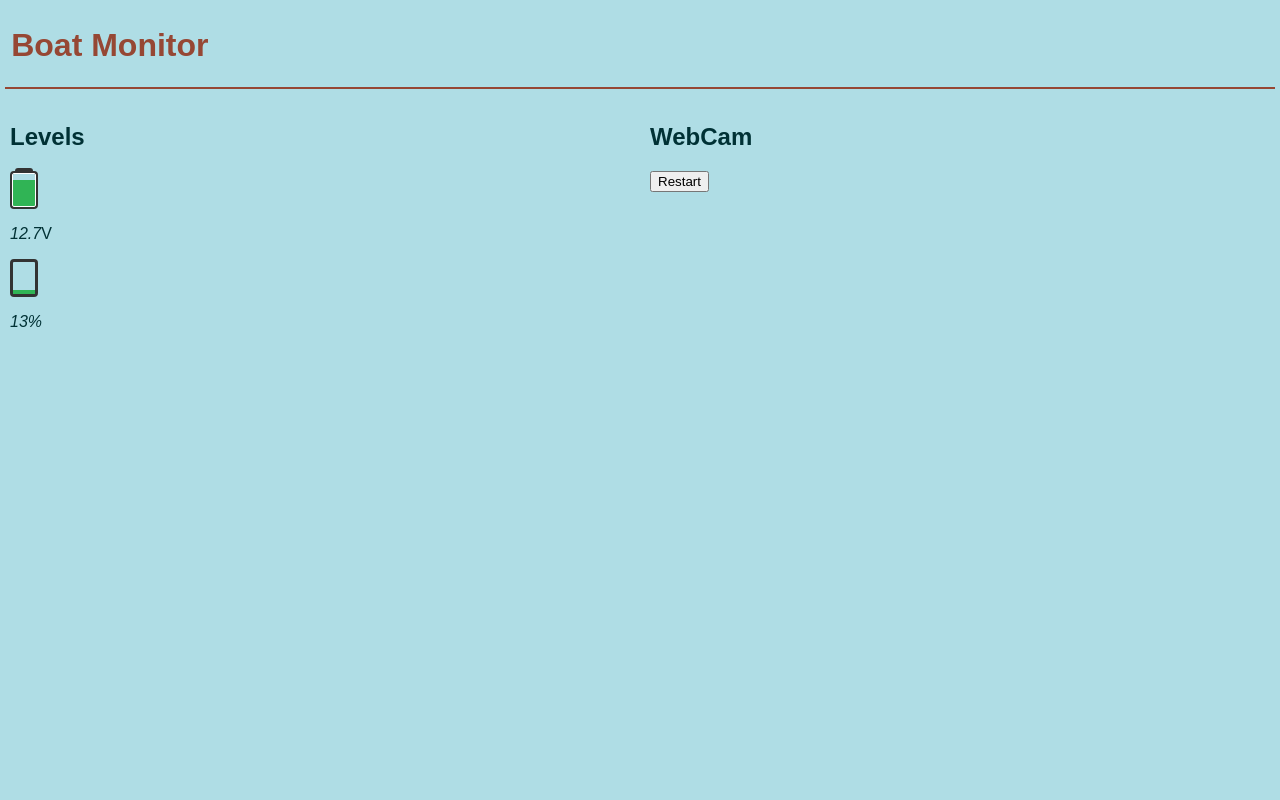
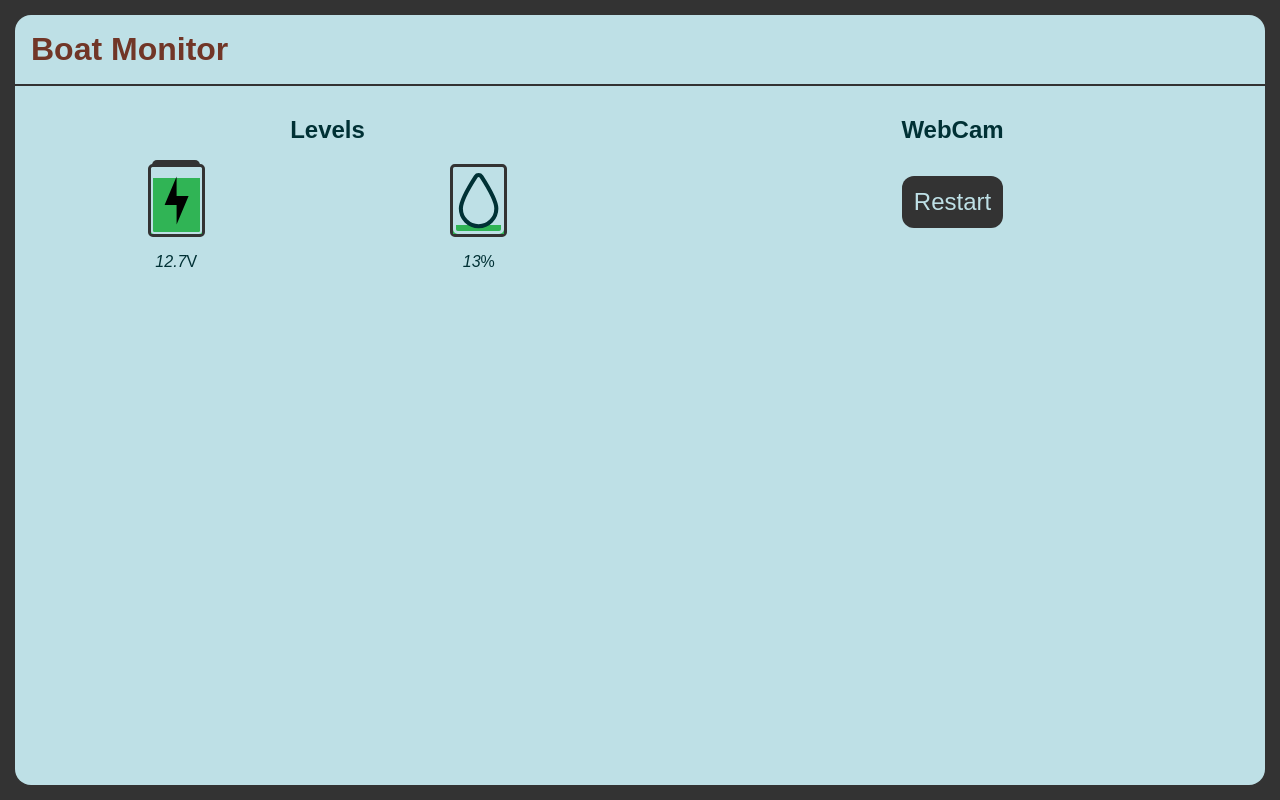
Before and after one commit to benjamin-wright/boat-monitor, a plain HTML site: page data/index.html in a window 1280 px wide. Drawn offline with Linux system fonts and the light colour scheme; no server answers.

Commit message:
building out the web page

```diff
--- a/data/index.html
+++ b/data/index.html
@@ -1,26 +1,87 @@
 <html>
   <head>
     <script>
+      const minVoltage = 10;
+      const maxVoltage = 15.5;
+      const warnVoltage = 11.5;
+      const dangerVoltage = 10.5;
+
+      const warnBilge = 0.5;
+      const dangerBilge = 0.8;
+
+      function resetCamera() {
+        console.log("Resetting camera");
+      }
+
+      function normalise(value, min, max) {
+        const normalised = (value - min) / (max - min);
+        return Math.min(1, Math.max(0, normalised));
+      }
+
+      function setBattery(voltage) {
+        document.getElementById("voltage-data").innerText = voltage.toFixed(2);
+        document.getElementById("voltage-svg").style.height = `${normalise(voltage, minVoltage, maxVoltage) * 100}%`;
+
+        const battery = document.getElementById("battery");
+
+        if (voltage < dangerVoltage) {
+          battery.classList.remove("warning");
+          battery.classList.add("danger");
+        } else if (voltage < warnVoltage) {
+          battery.classList.add("warning");
+          battery.classList.remove("danger");
+        } else {
+          battery.classList.remove("warning");
+          battery.classList.remove("danger");
+        }
+      }
+
+      function setBilge(level) {
+        document.getElementById("bilge-data").innerText = (level * 100).toFixed(0);
+        document.getElementById("bilge-svg").style.height = `${level * 100}%`;
+
+        const bilge = document.getElementById("bilge");
+
+        if (level > dangerBilge) {
+          bilge.classList.add("danger");
+          bilge.classList.remove("warning");
+        } else if (level > warnBilge) {
+          bilge.classList.remove("danger");
+          bilge.classList.add("warning");
+        } else {
+          bilge.classList.remove("danger");
+          bilge.classList.remove("warning");
+        }
+      }
+
       function refresh() {
         fetch("/pins")
           .then(res => res.json())
           .then(data => {
-            console.log(data);
+            setBattery(data.battery);
+            setBilge(data.bilge);
           });
       }
 
-      setInterval(refresh, 5000);
+      setInterval(refresh, 2000);
+      refresh();
     </script>
     <style>
       :root {
         --primary-color: #003135;
         --secondary-color: #0FA4AF;
-        --highlight-color: #964734;
-        --background-color: #AFDDE5;
+        --highlight-color: #713627;
+        --background-color: #bee0e6;
+        --inactive-color: #aaaaaa;
+        --border-color: #333;
 
         --level-good: #30b455;
         --level-warning: #f0b840;
         --level-danger: #f04040;
+      }
+
+      html {
+        background-color: var(--border-color);
       }
 
       body {
@@ -28,7 +89,8 @@
         font-family: Arial, sans-serif;
         color: var(--primary-color);
         padding: 0;
-        margin: 0;
+        margin: 15px;
+        border-radius: 1em;
         display: grid;
         grid-template-columns: 1fr 1fr;
         grid-template-rows: max-content;
@@ -36,51 +98,66 @@
       }
 
       header {
-        margin: 0.3em;
-        border-bottom: 2px solid var(--highlight-color);
+        padding: 0.2em;
+        border-bottom: 2px solid var(--border-color);
         grid-column: 1 / span 2;
       }
 
       h1 {
         color: var(--highlight-color);
-        margin: 0.7em 0.2em;
+        margin: 0.4em;
       }
 
       section {
         padding: 10px;
+        display: flex;
+        flex-wrap: wrap;
+        height: fit-content;
+        justify-content: space-around;
+      }
+
+      section h2 {
+        flex-basis: 100%;
+        text-align: center;
+      }
+
+      section > div {
+        display: flex;
+        flex-direction: column;
+        align-items: center;
       }
 
       .battery {
-        border: 3px solid #333;
-        width: 18px;
-        height: 28px;
-        padding: 2px;
-        border-radius: 4px;
+        border: 0.2em solid var(--border-color);
+        width: 3em;
+        height: 4em;
+        padding: 0.1em;
+        border-radius: 0.3em;
         position: relative;
-        margin: 15px 0;
+        margin: 0;
       }
 
       .battery:before {
         content: '';
-        height: 3px;
-        width: 18px;
-        background: #333;
+        height: 0.3em;
+        width: 3em;
+        background: var(--border-color);
         display: block;
         position: absolute;
-        top: -6px;
-        border-radius: 4px 4px 0 0;
+        top: -0.4em;
+        border-radius: 0.4em 0.4em 0 0;
       }
 
       .battery:after {
         content: '';
         display: block;
         position: absolute;
-        top: -1px;
-        left: -1px;
-        right: -1px;
-        bottom: -1px;
-        border: 1px solid #fff;
-        border-radius: 2px;
+        top: 0;
+        left: 0;
+        right: 0;
+        bottom: 0;
+        border: 0.15em solid var(--background-color);
+        border-radius: 0.2em;
       }
 
       .level {
@@ -91,14 +168,79 @@
         right: 0;
       }
 
+      .lightning, .water {
+        display: inline-block;
+        position: absolute;
+        top: 0;
+        right: 0;
+        width: 100%;
+        height: 100%;
+      }
+
+      .water {
+        fill: none;
+        stroke: var(--primary-color);
+        stroke-width: 3px;
+      }
+
       .bilge {
-        border: 3px solid #333;
-        width: 18px;
-        height: 28px;
-        padding: 2px;
-        border-radius: 4px;
+        border: 0.2em solid var(--border-color);
+        width: 3em;
+        height: 4em;
+        padding: 0.1em;
+        border-radius: 0.3em;
         position: relative;
-        margin: 15px 0;
+        margin: 0;
+      }
+
+      .bilge:after {
+        content: '';
+        display: block;
+        position: absolute;
+        top: 0;
+        left: 0;
+        right: 0;
+        bottom: 0;
+        border: 0.2em solid var(--background-color);
+        border-radius: 0.3em;
+      }
+
+      .warning .level {
+        background: var(--level-warning);
+      }
+
+      .danger svg {
+        fill: var(--level-danger);
+      }
+
+      .danger .level {
+        background: var(--level-danger);
+      }
+
+      button {
+        background-color: var(--border-color);
+        color: var(--background-color);
+        border: none;
+        border-radius: 0.5em;
+        padding: 0.5em;
+        margin: 0.5em;
+        cursor: pointer;
+        font-size: 1.5em;
+      }
+
+      button:hover {
+        background-color: var(--highlight-color);
+        color: var(--background-color);
+      }
+
+      button:active {
+        box-shadow: 0 0 0.3em 0 var(--border-color);
+      }
+
+      button:disabled {
+        background-color: var(--inactive-color);
+        color: var(--background-color);
+        pointer-events: none;
       }
     </style>
   </head>
@@ -109,21 +251,29 @@
     <section>
       <h2>Levels</h2>
       <div>
-        <div class="battery">
-          <div class="level" style="height: 83%;"></div>
+        <div id="battery" class="battery">
+          <div id="voltage-svg" class="level" style="height: 83%;">
+          </div>
+          <svg class="lightning" viewBox="0 0 32 32">
+            <path d="M23.5 13.187h-7.5v-12.187l-7.5 17.813h7.5v12.187l7.5-17.813z"/>
+          </svg>
         </div>
-        <p><em>12.7</em>V</p>
+        <p><em id="voltage-data">12.7</em>V</p>
       </div>
       <div>
-        <div class="bilge">
-          <div class="level" style="height: 13%;"></div>
+        <div id="bilge" class="bilge">
+          <div id="bilge-svg" class="level" style="height: 13%;">
+          </div>
+          <svg class="water" viewBox="0 0 37.607 37.607">
+            <path d="M31.833,24.579c0,7.187-5.846,13.028-13.029,13.028S5.775,31.764,5.775,24.579c0-6.237,9.105-20.617,10.932-23.437 C17.167,0.43,17.957,0,18.806,0s1.638,0.43,2.099,1.142C22.728,3.962,31.833,18.342,31.833,24.579z"></path>
+          </svg>
         </div>
-        <p><em>13%</em></p>
+        <p><em id="bilge-data">13</em>%</p>
       </div>
     </section>
     <section>
       <h2>WebCam</h2>
-      <button>Restart</button>
+      <button onclick="resetCamera()">Restart</button>
     </section>
   </body>
 </html>
--- a/mockServer/server.js
+++ b/mockServer/server.js
@@ -14,7 +14,7 @@ app.get('/index.html', (req, res) => {
 
 app.get('/pins', (req, res) => {
   res.json({
-    battery: Math.random() * 4 + 10,
+    battery: Math.random() * 5.5 + 10,
     bilge: Math.random(),
   });
 });
```
